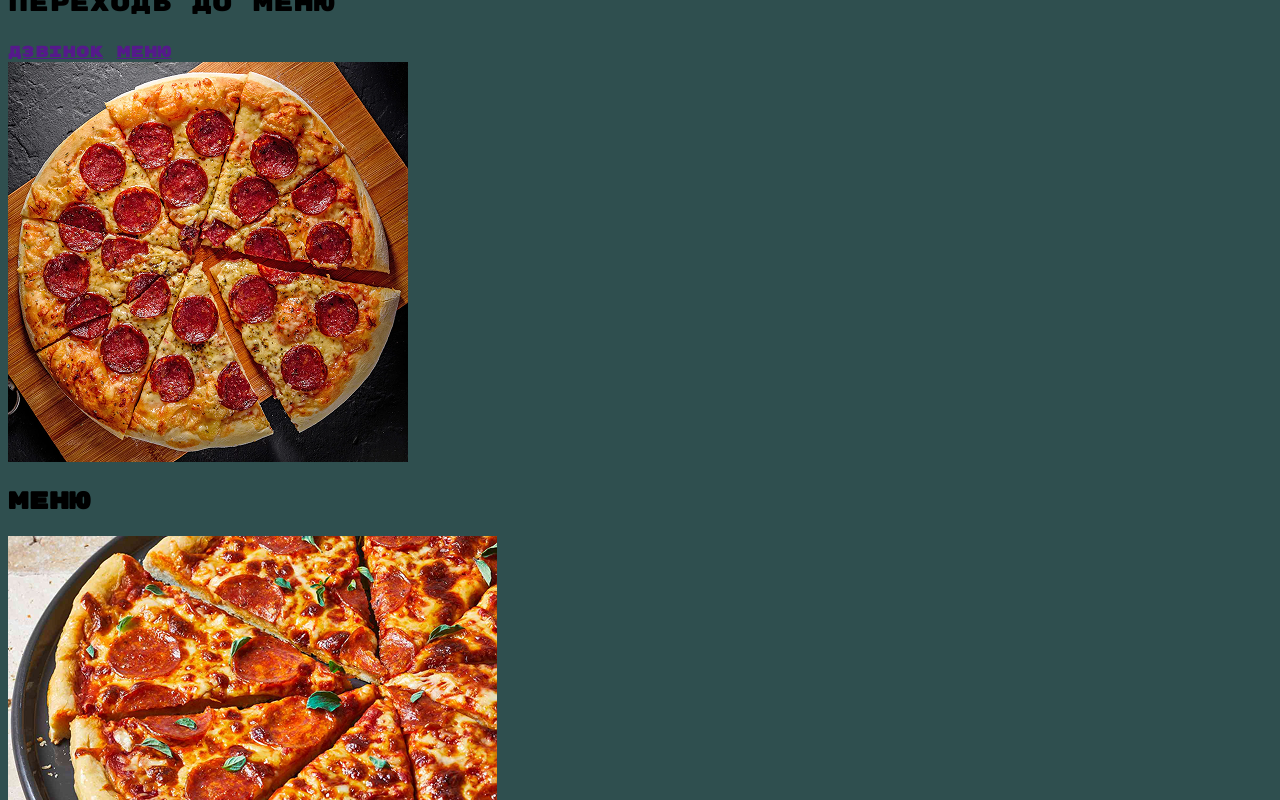
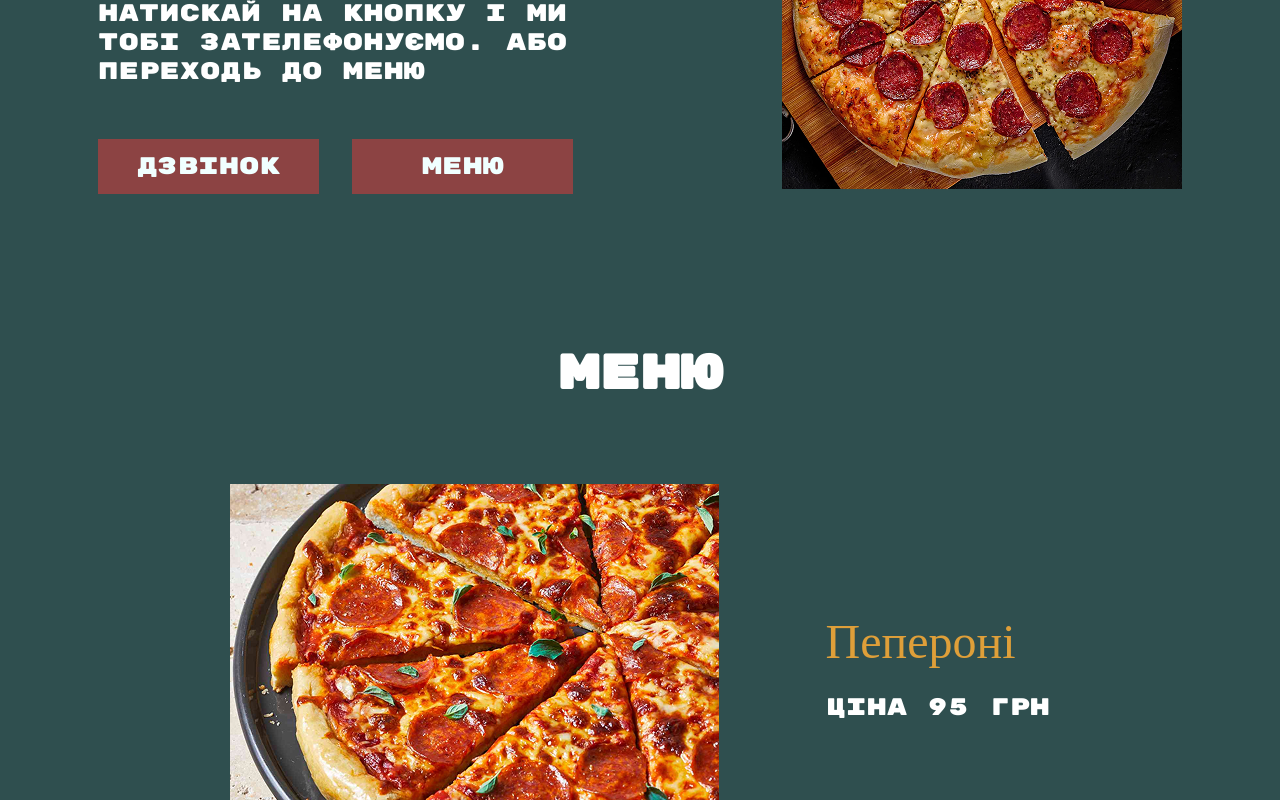
Before and after one commit to Logikaaa/mark_vidmanov, a plain HTML site: page index.html in a window 1280 px wide. Shown: the part 420-1220 px from the top of the page. Drawn offline with Linux system fonts and the light colour scheme; a web font is replaced by a local one.

Commit message:
Add files via upload

```diff
--- a/index.html
+++ b/index.html
@@ -12,51 +12,53 @@
         <img src="./img/image 6.png">
         <ul>
             <li><a class="menu-item" href="">головна</a></li>
-            <li><a class="menu-item" href="">меню</a></li>
-            <li><a class="menu-item" href="">про нас</a></li>
+            <li><a class="menu-item" href="#menu">меню</a></li>
+            <li><a class="menu-item" href="#about">про нас</a></li>
 
         </ul>
         </div>
     </header>
     <main>
-        <section>
+        <section class="about" id="about">
             <div>
             <h1>Піцерія</h1>
             <p  class="supermark">Знаєш що замовити, натискай на кнопку і ми тобі зателефонуємо. Або переходь до меню</p>
-            <a href="">Дзвінок</a>
-            <a href="">Меню</a>
+            <div class="btn">
+            <a class="menu-btn" href="#footer">Дзвінок</a>
+            <a class="menu-btn" href="#menu">Меню</a>
+            </div>
             </div>
             <img src="./img/image 1.png">
         </section>
-        <section>
+        <section id="menu">
             <h2>Меню</h2>
             <article>
                 <img src="./img/image 2.png">
                 <div>
-                    <p>Пепероні</p>
-                    <p>Ціна 95 грн</p>
+                    <p class="name" style="color: #DF9F39">Пепероні</p>
+                    <p class="price">Ціна 95 грн</p>
                 </div>
             </article>
 
             <article>
                 <img src="./img/image 3.png">
                 <div>
-                    <p>Маргарита</p>
-                    <p>Ціна 120 грн</p>
+                    <p class="name" style="color: #e72c2c">Маргарита</p>
+                    <p class="price">Ціна 120 грн</p>
                 </div>
             </article>
 
             <article>
                 <img src="./img/image 4.png">
                 <div>
-                    <p>Каліфорнія</p>
-                    <p>Ціна 160 грн</p>
+                    <p class="name" style="color: #39ae2c">Каліфорнія</p>
+                    <p class="price">Ціна 160 грн</p>
                 </div>
             </article>
         </section>
-        <img src="./img/image 5.png">
+        <img class="pizza" src="./img/image 5.png">
     </main>
-    <footer>
+    <footer id="footer">
         <a href="tel:+380971021020">+380971021020</a>
         <p>місто Львів<br>
             вул. Богдана Хмельницького 14</p>
--- a/style.css
+++ b/style.css
@@ -1,7 +1,9 @@
 @import url('https://fonts.googleapis.com/css2?family=Rubik+Mono+One&display=swap');
+@import url('https://fonts.googleapis.com/css2?family=Rubik+Doodle+Shadow&display=swap');
 body{
     background-color: darkslategrey;
     font-family: 'Rubik Mono One';
+    color: white;
 }
 .menu-item{
     font-style: 20px;
@@ -38,4 +40,89 @@ h1{
 .supermark{
     font-size: 24px;
     width: 500px;
+    margin-top: 45px;
+    margin-bottom: 53px;
 }
+
+.menu-btn{
+    background-color: #8C4343;
+    display: block;
+    width: 221px;
+    height: 55px;
+    font-size: 24px;
+    color: azure;
+    text-decoration: none;
+    display: flex;
+    justify-content: center;
+    align-items: center;
+}
+
+.btn{
+    display: flex;
+    justify-content: space-between;
+    align-items: center;
+    width: 475px;
+}
+
+.about{
+    display: flex;
+    justify-content: space-between;
+    align-items: center;
+    width: 1084px;
+    margin: auto;
+    padding-top: 68px;
+}
+
+h2{
+    font-size: 48px;
+    text-align: center;
+    margin-top: 150px;
+    margin-bottom: 80px;
+}
+
+.name{
+    font-family: 'Rubik Doodle Shadow';
+    font-size: 48px;
+    margin-top: 0;
+    margin-bottom: 0;
+}
+
+.price{
+    font-size: 24px;
+    margin-top: 24px;
+    margin-bottom: 0;
+}
+
+article{
+    display: flex;
+    justify-content: space-between;
+    align-items: center;
+    width: 820px;
+    margin: auto;
+    margin-bottom: 100px;
+}
+
+.pizza{
+    display: block;
+    margin: auto;
+    margin-top: 100px;
+}
+
+footer a{
+    font-size: 36px;
+    color: azure;
+    text-decoration: none;
+}
+
+footer p{
+    font-family: 'Rubik Doodle Shadow';
+    font-size: 36px;
+}
+
+footer{
+    background-color: #8C4343;
+    padding-top: 80px;
+    padding-bottom: 80px;
+    margin-top: 100px;
+    padding-left: 300px;
+}
```
